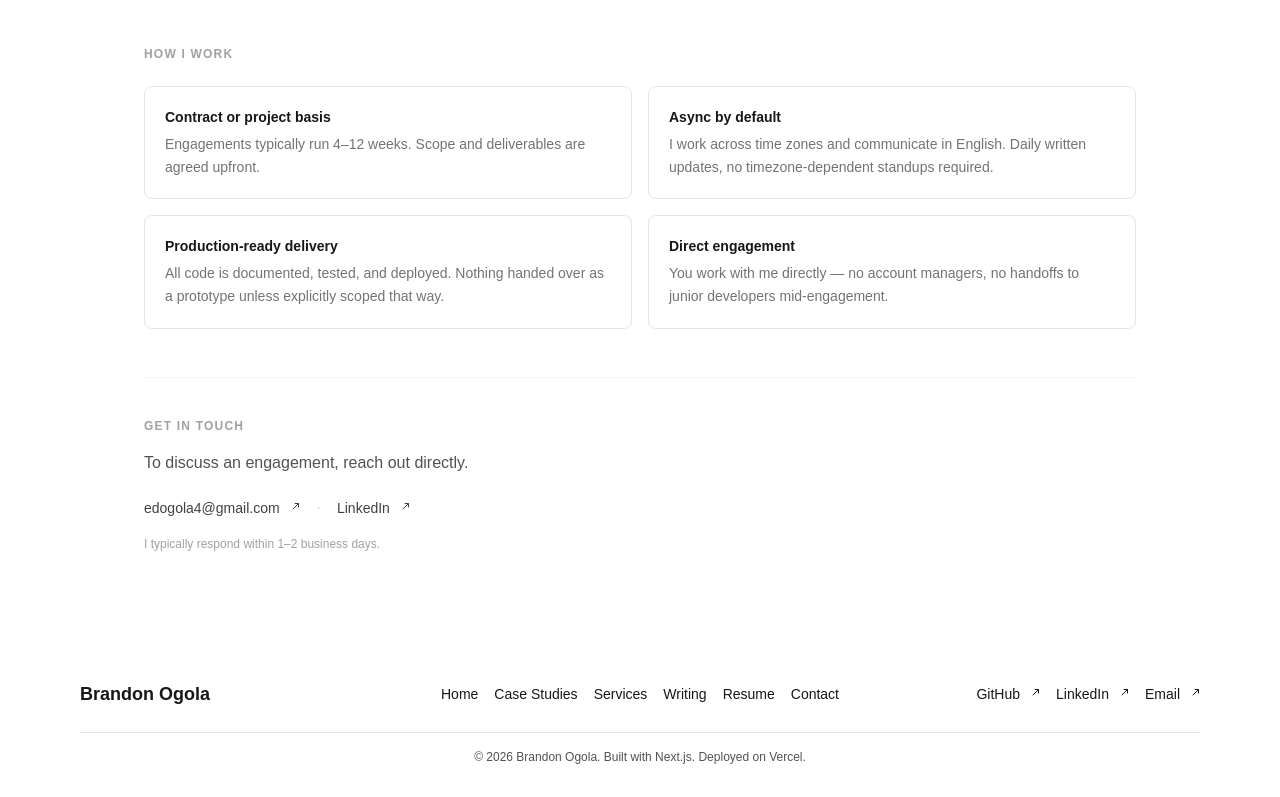
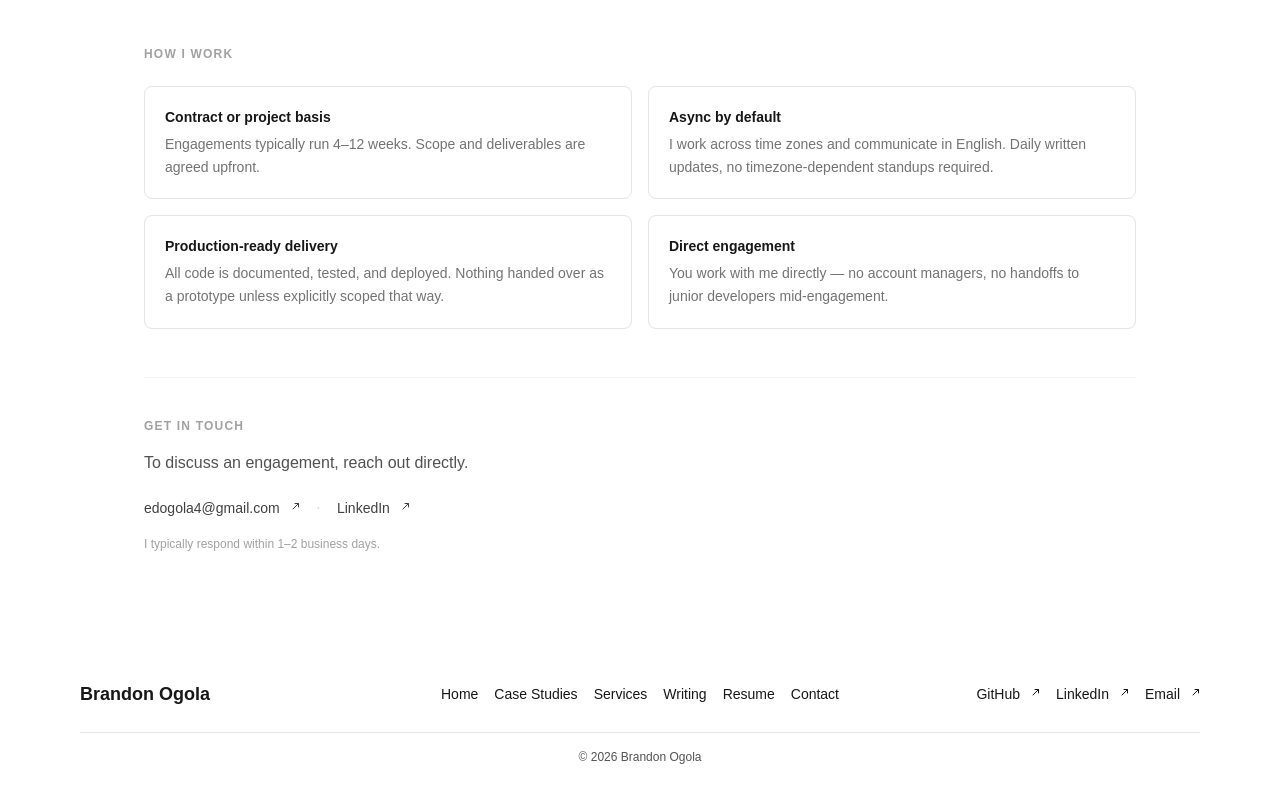
Before and after one commit to edogola4/brandon-ogola-platform, a Next.js app: page /services in a window 1280 px wide. Shown: the part 1295-2092 px from the top of the page. Built offline with nearby package versions, Linux system fonts and the light colour scheme.

Commit message:
fix: remove tool attribution from footer copyright line

```diff
--- a/src/components/layout/Footer.tsx
+++ b/src/components/layout/Footer.tsx
@@ -43,7 +43,7 @@ export default function Footer() {
         </div>
 
         <div className="mt-6 border-t border-neutral-200 pt-4 text-center text-xs text-neutral-600">
-          © {year} Brandon Ogola. Built with Next.js. Deployed on Vercel.
+          © {year} Brandon Ogola
         </div>
       </div>
     </footer>
```
